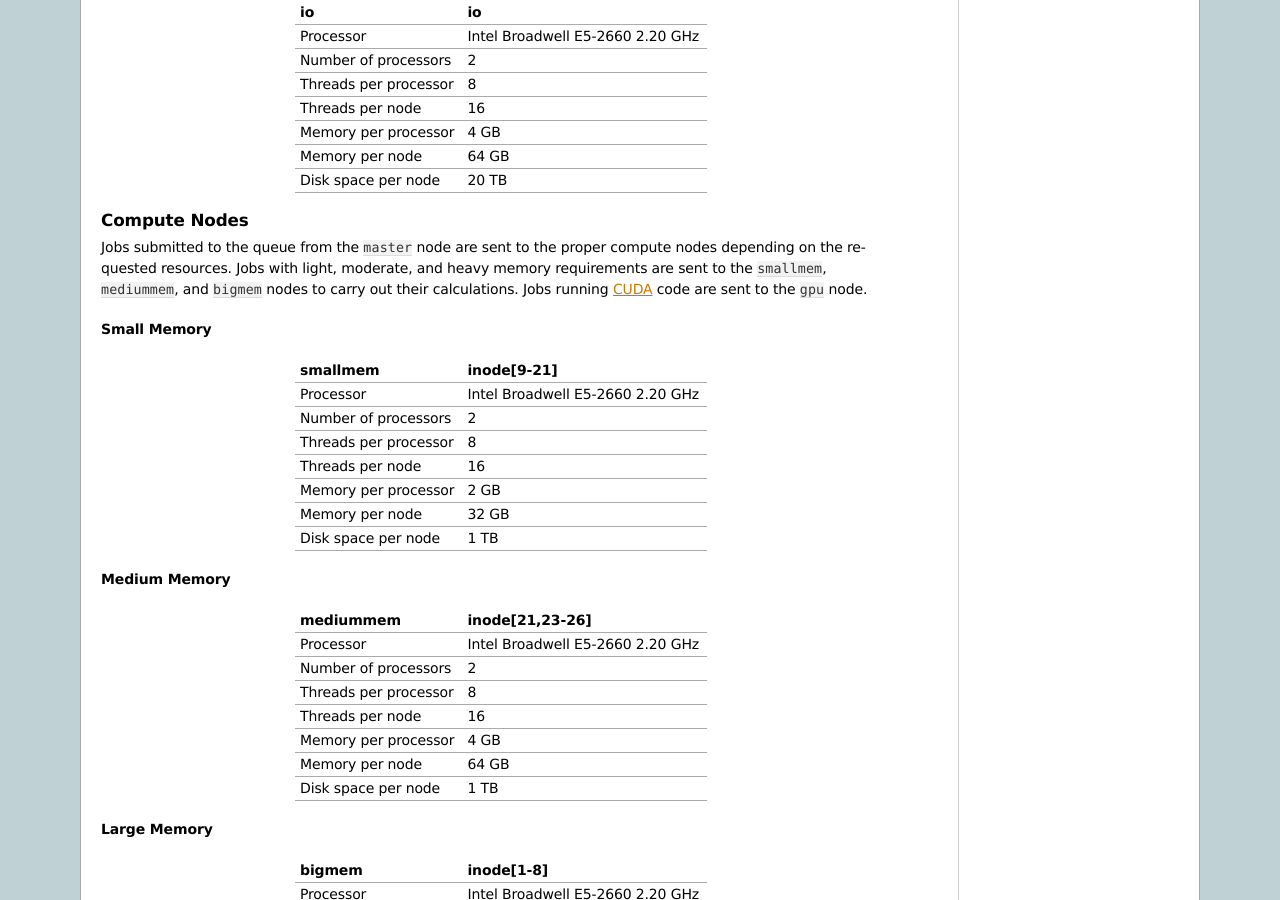
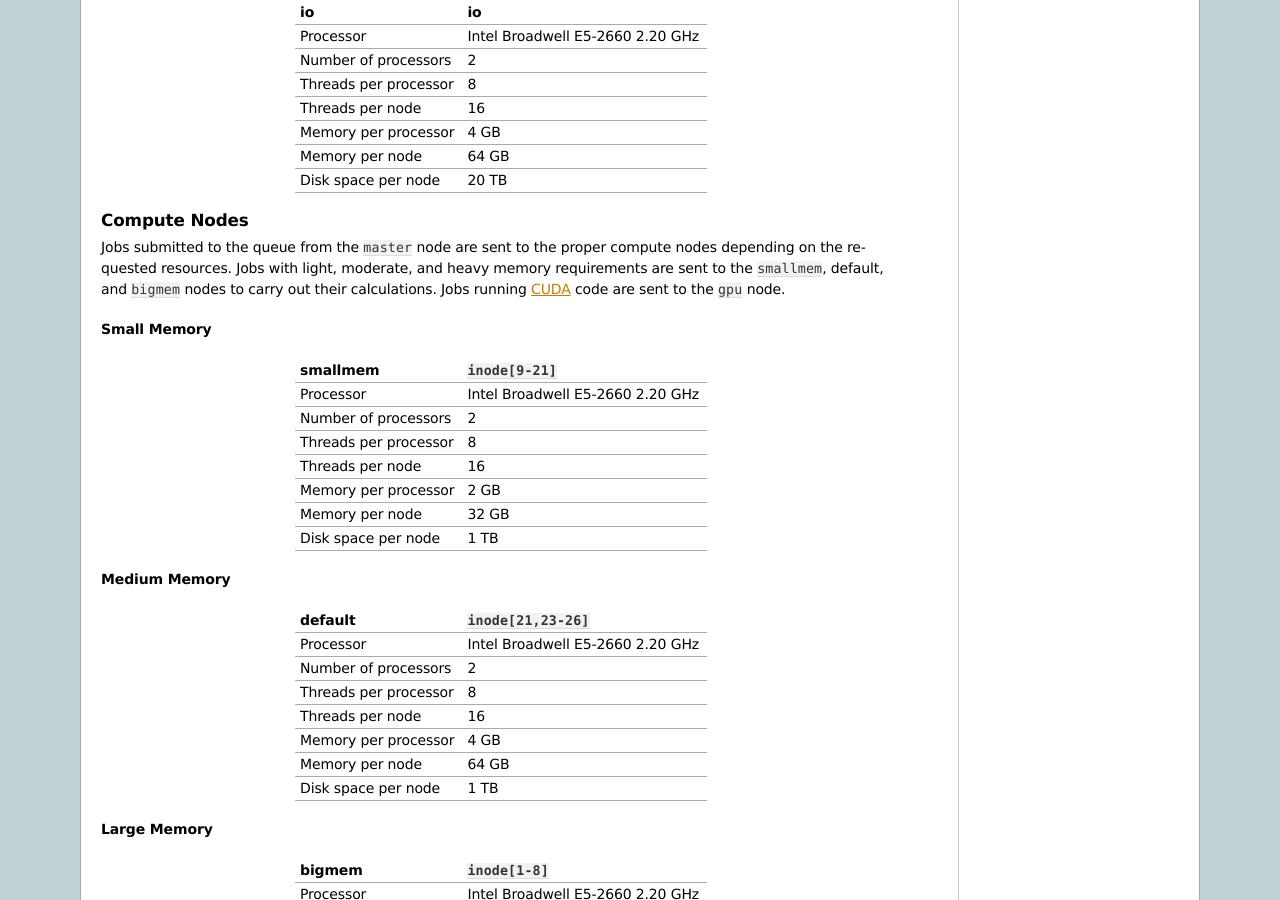
Before and after one commit to mercuryconsortium/marcy, a Sphinx documentation site: the page built from source/index.rst, in a window 1280 px wide and 900 px high, scrolled down 668 px. Built offline with Sphinx 7.4.7, drawn with Linux system fonts in a browser that asks for light colours; pages that are not in the unit, such as notebooks, are missing from menus.

Commit message:
prettied up system overview

```diff
--- a/source/index.rst
+++ b/source/index.rst
@@ -62,7 +62,7 @@ Compute Nodes
 =============
 Jobs submitted to the queue from the ``master`` node are sent to the proper compute nodes
 depending on the requested resources. Jobs with light, moderate, and heavy memory requirements
-are sent to the ``smallmem``, ``mediummem``, and ``bigmem`` nodes to carry out their
+are sent to the ``smallmem``, default, and ``bigmem`` nodes to carry out their
 calculations. Jobs running `CUDA <https://developer.nvidia.com/about-cuda>`_ code are sent to
 the ``gpu`` node.
 
@@ -70,7 +70,7 @@ Small Memory
 ------------
 
   ===================== ================================
-  smallmem              inode[9-21]
+  smallmem              ``inode[9-21]``
   ===================== ================================
   Processor             Intel Broadwell E5-2660 2.20 GHz
   Number of processors  2
@@ -85,7 +85,7 @@ Medium Memory
 -------------
 
   ===================== ================================
-  mediummem             inode[21,23-26]
+  default               ``inode[21,23-26]``
   ===================== ================================
   Processor             Intel Broadwell E5-2660 2.20 GHz
   Number of processors  2
@@ -100,7 +100,7 @@ Large Memory
 ------------
 
   ===================== ================================
-  bigmem                inode[1-8]
+  bigmem                ``inode[1-8]``
   ===================== ================================
   Processor             Intel Broadwell E5-2660 2.20 GHz
   Number of processors  2
@@ -115,7 +115,7 @@ CUDA
 ----
 
   ===================== ================================
-  gpu                   inode[22]
+  gpu                   ``inode[22]``
   ===================== ================================
   Processors            Intel Broadwell E5-2660 2.20 GHz
   Number of processors  2
```
Also changed, not shown: 1 other file.
